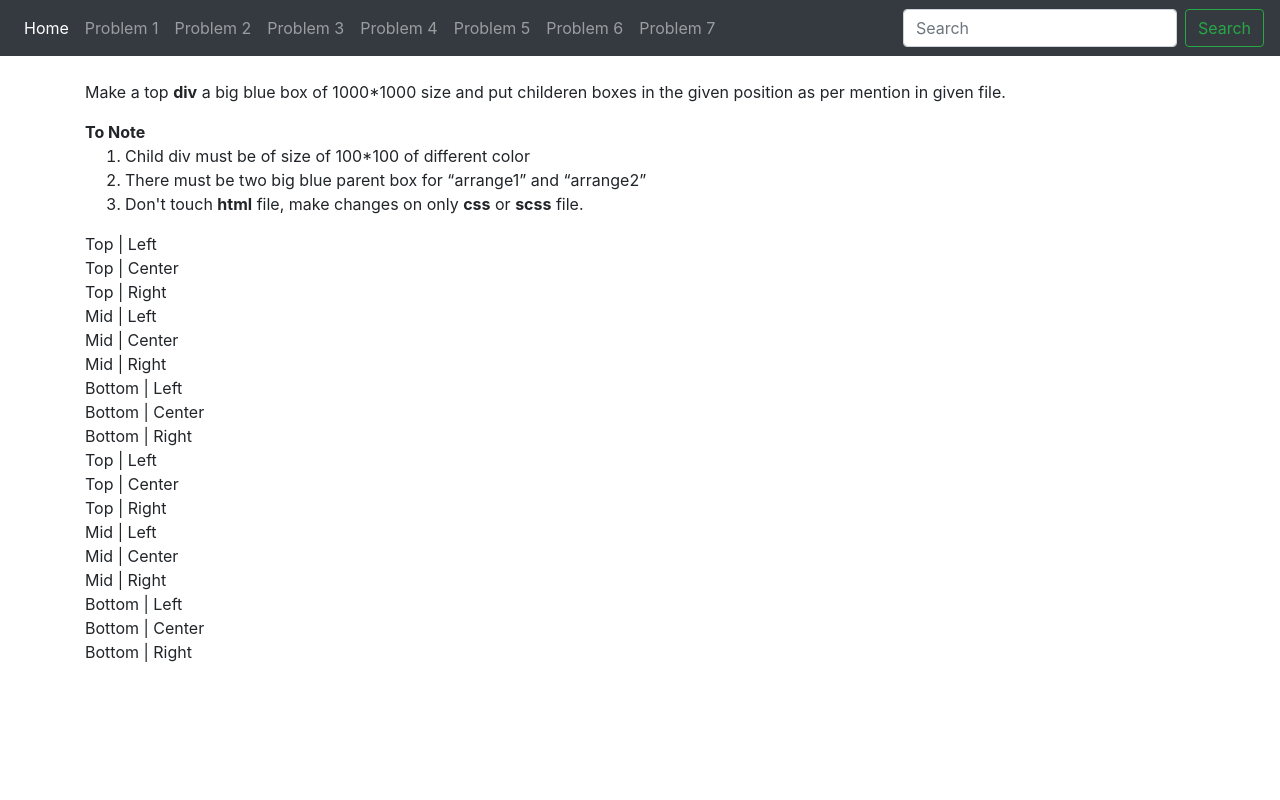
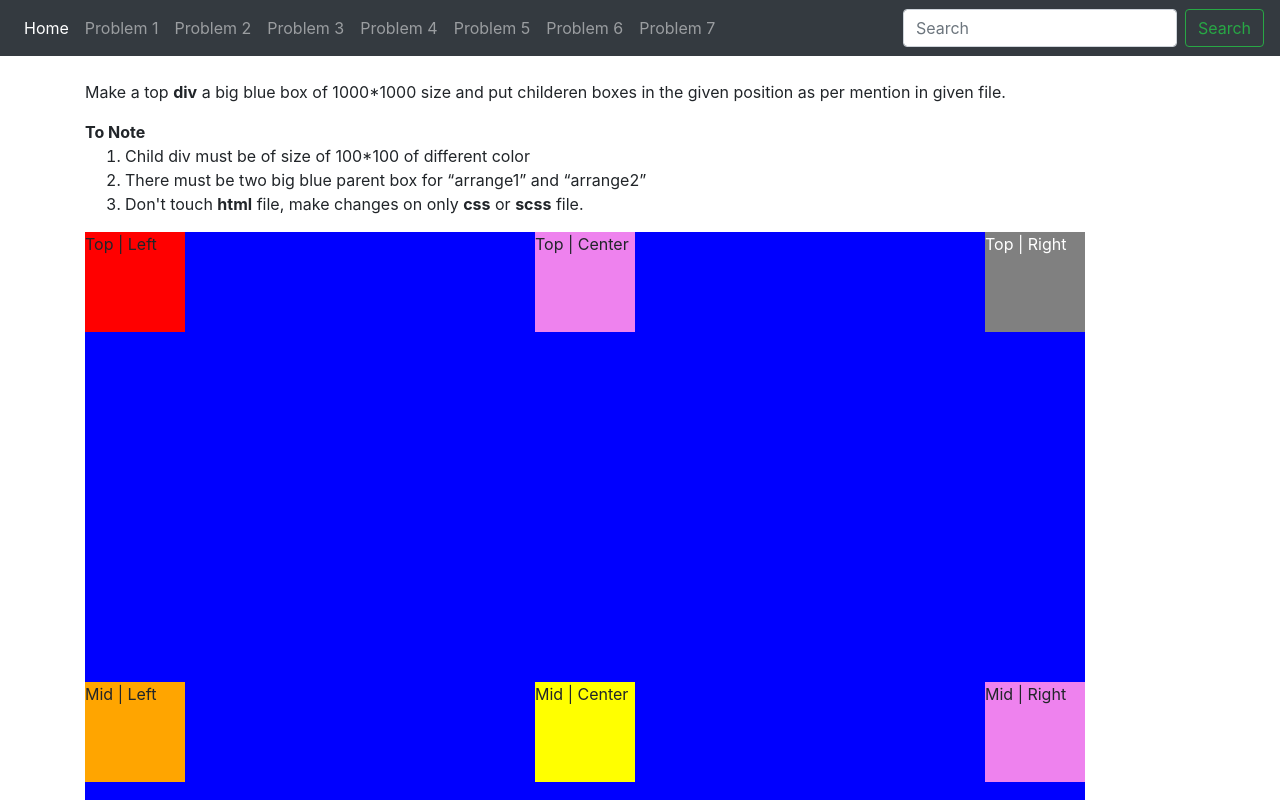
Before and after one commit to sagarrajak/angular-frontend-assigment, an Angular app: page /question-3 in a window 1280 px wide. Shown: the top 800 px of the page. Built offline with nearby package versions, Linux system fonts and the light colour scheme.

Commit message:
feat: assigment complted

```diff
--- a/src/app/question-five/question-five.component.scss
+++ b/src/app/question-five/question-five.component.scss
@@ -0,0 +1,41 @@
+.task {
+  h3 {
+    color: gray;
+
+    @media only screen and (max-width: 900px) {
+      color: orange;
+    }
+
+    @media only screen and (max-width: 800px) {
+      color: blue;
+    }
+
+    @media only screen and (max-width: 700px) {
+      color: red;
+    }
+
+    @media only screen and (max-width: 600px) {
+      color: purple;
+    }
+
+    @media only screen and (max-width: 500px) {
+      color: orange;
+    }
+
+    @media only screen and (max-width: 400px) {
+      color: yellow;
+    }
+
+    @media only screen and (max-width: 300px) {
+      color: green;
+    }
+
+    @media only screen and (max-width: 200px) {
+      color: blue;
+    }
+
+    @media only screen and (max-width: 100px) {
+      color: red;
+    }
+  }
+}
--- a/src/app/question-four/question-four.component.scss
+++ b/src/app/question-four/question-four.component.scss
@@ -1,3 +1,65 @@
-.t{
+.t {
   background: red;
 }
+
+.t1 {
+  display: none;
+}
+
+.t2 {
+  opacity: 0;
+}
+
+.t3 {
+  visibility: hidden;
+}
+
+.t4 {
+  position: absolute;
+  left: -100rem;
+}
+
+.t5 {
+  background: white !important;
+  color: white;
+}
+
+.t6 {
+  transform: scale(0);
+}
+
+.t7 {
+  font-size: 0;
+}
+
+.t8 {
+  margin-left: -90rem;
+  width: 1px;
+}
+
+.t9 {
+  filter: opacity(0);
+}
+
+.t10 {
+  clip-path: circle(0);
+}
+
+.t11 {
+  height: 0;
+  overflow: hidden;
+}
+
+.t12 {
+  position: relative;
+
+  &::after {
+    content: '';
+    position: absolute;
+    left: 0;
+    right: 0;
+    top: 0;
+    bottom: 0;
+    background-color: white;
+  }
+}
--- a/src/app/question-one/question-one.component.scss
+++ b/src/app/question-one/question-one.component.scss
@@ -0,0 +1,57 @@
+.test-form-container {
+  @media only screen and (max-width: 500px) {
+    padding: 1rem;
+  }
+
+  div {
+    display: flex;
+    flex-direction: column;
+    padding: 0.5rem 0;
+    padding-right: 2rem;
+
+    @media only screen and (max-width: 500px) {
+      padding-right: 0;
+    }
+
+    label {
+      font-weight: bold;
+    }
+
+    input {
+      border-radius: 7px;
+      padding: 1rem;
+      background-color: #f4f6f9;
+      border: none;
+
+      &:focus {
+        outline-color: #e9e9e9;
+        border: none !important;
+      }
+    }
+  }
+}
+
+input.ng-invalid.ng-touched {
+  border: 2px solid red !important;
+
+  +p {
+    color: red;
+  }
+}
+
+input.ng-valid.ng-touched {
+  border: 2px solid green !important;
+}
+
+.submit-row {
+  padding: 1rem 0;
+
+  div {
+    padding: 0;
+
+    .btn {
+      width: 100%;
+      padding: 0.5rem;
+    }
+  }
+}
--- a/src/app/question-one/question-one.component.ts
+++ b/src/app/question-one/question-one.component.ts
@@ -24,7 +24,7 @@ export class QuestionOneComponent {
       'firstName': new FormControl('', [Validators.required]),
       'lastName': new FormControl('', [Validators.required]),
       'emailField': new FormControl('', [Validators.email, Validators.required]),
-      'ageField': new FormControl('', [Validators.min(18), Validators.max(30)]),
+      'ageField': new FormControl('', [Validators.required,Validators.min(18), Validators.max(30)]),
       'address1': new FormControl('', [Validators.required , Validators.maxLength(10)]),
       'address2': new FormControl('', []),
       'address3': new FormControl('', []),
--- a/src/app/question-seven/question-seven.component.scss
+++ b/src/app/question-seven/question-seven.component.scss
@@ -1,15 +1,49 @@
 #colorchilderen {
-    // overider this for second problem
+
+  // overider this for second problem
+  * {
+    color: green;
+  }
+
+  >div :nth-child(n) {
+    color: red;
+  }
+
+  >div:nth-child(1) {
+    div>div :nth-child(n) {
+      color: yellow;
+    }
+  }
 }
 
 #bluecolor {
-    // for second problem
+
+  // for second problem
+  :nth-child(2) {
+    color: blue;
+  }
 }
 
 #evenodd {
-    // for third problem
+
+  // for third problem
+  :nth-child(2n) {
+    color: red;
+  }
+
+  :nth-child(2n-1) {
+    color: green;
+  }
 }
 
 #lastselector {
-    // for fourth problem
+
+  // for fourth problem
+  li:nth-last-child(1) {
+    color: red;
+  }
 }
+
+a[href="http://example.com"] {
+  color: red;
+}
--- a/src/app/question-six/question-six.component.scss
+++ b/src/app/question-six/question-six.component.scss
@@ -1,9 +1,42 @@
 #main {
-    width: 300px;
-    height: 300px;
-    background-color:red;
+  width: 300px;
+  height: 300px;
+  background-color: red;
+  position: absolute;
+
+  //overide here
+  div {
+    width: 30px;
+    height: 30px;
+    font-size: 10px;
+  }
+
+  div:nth-child(1) {
+    background: green;
     position: absolute;
-    color: white;
+    bottom: 0;
+    left: 0;
+  }
 
-    //overide here
+  div:nth-child(2) {
+    background-color: yellow;
+    position: absolute;
+    bottom: 0;
+    right: 0;
+  }
+
+  div:nth-child(3) {
+    background-color: blue;
+    position: absolute;
+    top: 0;
+    right: 0;
+  }
+
+  div:nth-child(4) {
+    background: pink;
+    position: absolute;
+    top: 0;
+    left: 0;
+  }
+
 }
--- a/src/app/question-three/question-three.component.scss
+++ b/src/app/question-three/question-three.component.scss
@@ -0,0 +1,170 @@
+.arrange1 {
+  width: 1000px;
+  height: 1000px;
+  background-color: blue;
+  position: relative;
+
+  div {
+    width: 100px;
+    height: 100px;
+  }
+
+  div:nth-child(1) {
+    background: red;
+  }
+
+  div:nth-child(2) {
+    background-color: violet;
+    position: absolute;
+    top: 0%;
+    left: 45%;
+  }
+
+  div:nth-child(3) {
+    background-color: grey;
+    color: white;
+    position: absolute;
+    top: 0;
+    right: 0;
+  }
+}
+
+.arrange2 {
+  width: 1000px;
+  height: 1000px;
+  position: relative;
+  display: flex;
+  background-color: blue;
+  margin-top: 2rem;
+
+  div {
+    width: 100px;
+    height: 100px;
+  }
+
+  div:nth-child(1) {
+    background: red;
+  }
+
+  div:nth-child(2) {
+    background-color: violet;
+    position: absolute;
+    top: 0%;
+    left: 45%;
+  }
+
+  div:nth-child(3) {
+    background-color: grey;
+    color: white;
+    position: absolute;
+    top: 0;
+    right: 0;
+  }
+
+  div:nth-child(4) {
+    background: orange;
+    position: absolute;
+    top: 45%;
+    left: 0;
+  }
+
+  div:nth-child(5) {
+    background: brown;
+    position: absolute;
+    top: 45%;
+    left: 45%;
+  }
+
+  div:nth-child(6) {
+    background: pink;
+    position: absolute;
+    top: 45%;
+    right: 0%;
+  }
+
+  div:nth-child(7) {
+    background-color: black;
+    color: white;
+    position: absolute;
+    bottom: 0;
+    left: 0;
+  }
+
+  div:nth-child(8) {
+    background-color: white;
+    color: black;
+    position: absolute;
+    bottom: 0;
+    right: 45%;
+  }
+
+  div:nth-child(9) {
+    background-color: green;
+    color: white;
+    position: absolute;
+    bottom: 0;
+    right: 0;
+  }
+}
+
+.section1 {
+  div:nth-of-type(2) {
+    position: absolute;
+
+    div {
+      width: 100px;
+      height: 100px;
+    }
+
+    div:nth-child(1) {
+      position: relative;
+      background-color: orange;
+      top: -550px;
+      left: 0
+    }
+
+    div:nth-child(2) {
+      position: relative;
+      background-color: yellow;
+      top: -650px;
+      left: 450px;
+    }
+
+    div:nth-child(3) {
+      position: relative;
+      background-color: violet;
+      top: -750px;
+      left: 900px;
+    }
+  }
+
+  div:nth-of-type(3) {
+    position: absolute;
+
+    div {
+      width: 100px;
+      height: 100px;
+    }
+
+    div:nth-child(1) {
+      position: relative;
+      background-color: purple;
+      top: -100px;
+      left: 0
+    }
+
+    div:nth-child(2) {
+      position: relative;
+      background-color: yellow;
+      top: -200px;
+      left: 450px;
+    }
+
+    div:nth-child(3) {
+      position: relative;
+      background-color: violet;
+      top: -300px;
+      left: 900px;
+    }
+  }
+}
--- a/src/app/question-two/question-two.component.scss
+++ b/src/app/question-two/question-two.component.scss
@@ -0,0 +1,69 @@
+.part1 {
+  p:first-of-type {
+    color: red;
+  }
+
+  span {
+    color: blue;
+  }
+
+  p:last-child {
+    color: yellow;
+  }
+
+  div>p:first-of-type {
+    color: green;
+  }
+}
+
+.part2 {
+  li:nth-child(3n) {
+    color: green
+  }
+
+  li {
+    color: red;
+  }
+}
+
+.part3 {
+  div:nth-child(n) {
+    color: blue;
+  }
+
+  .iAffectMyNextdiv {
+    color: red;
+
+    +div {
+      color: red;
+    }
+  }
+
+}
+
+.part4 {
+  a {
+    color: red;
+  }
+
+  div:nth-child(1) a {
+    color: red;
+  }
+
+  div:nth-child(2) a,
+  p a {
+    color: yellow;
+  }
+
+  ul li:nth-child(1) a {
+    color: yellow;
+  }
+
+  ul li:nth-last-child(1) a {
+    color: red;
+  }
+
+  ul li a {
+    color: green;
+  }
+}
```
Also changed, not shown: src/app/question-one/question-one.component.html (+41 -22 lines), 1 other file (tests, documents, lock files or other folders).
